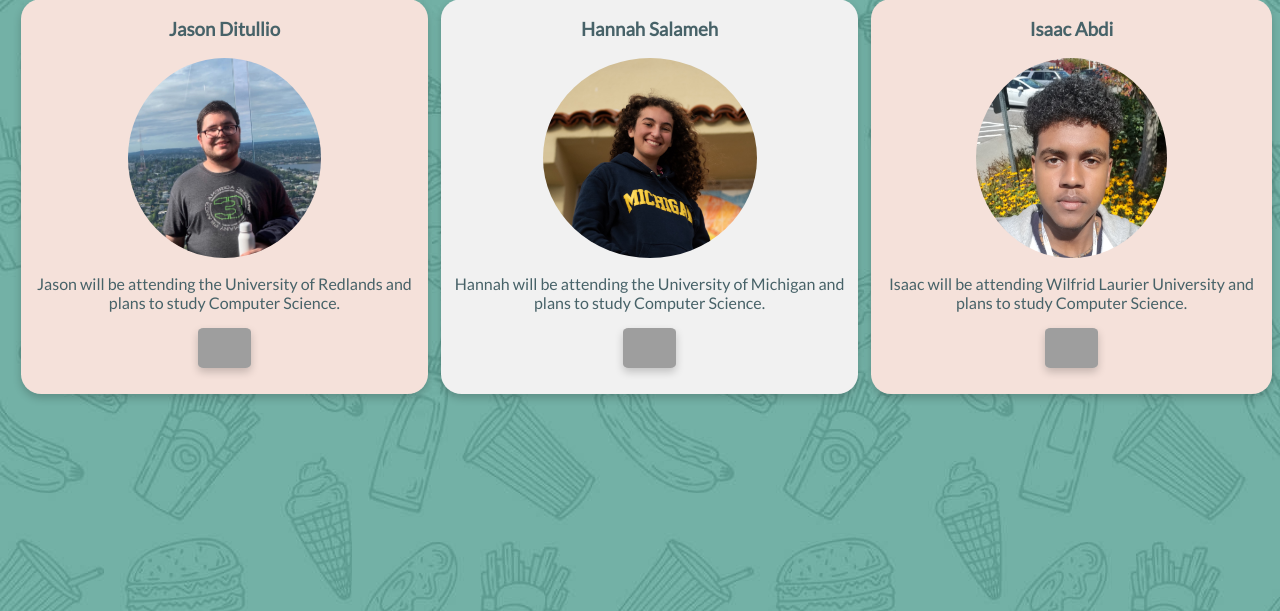
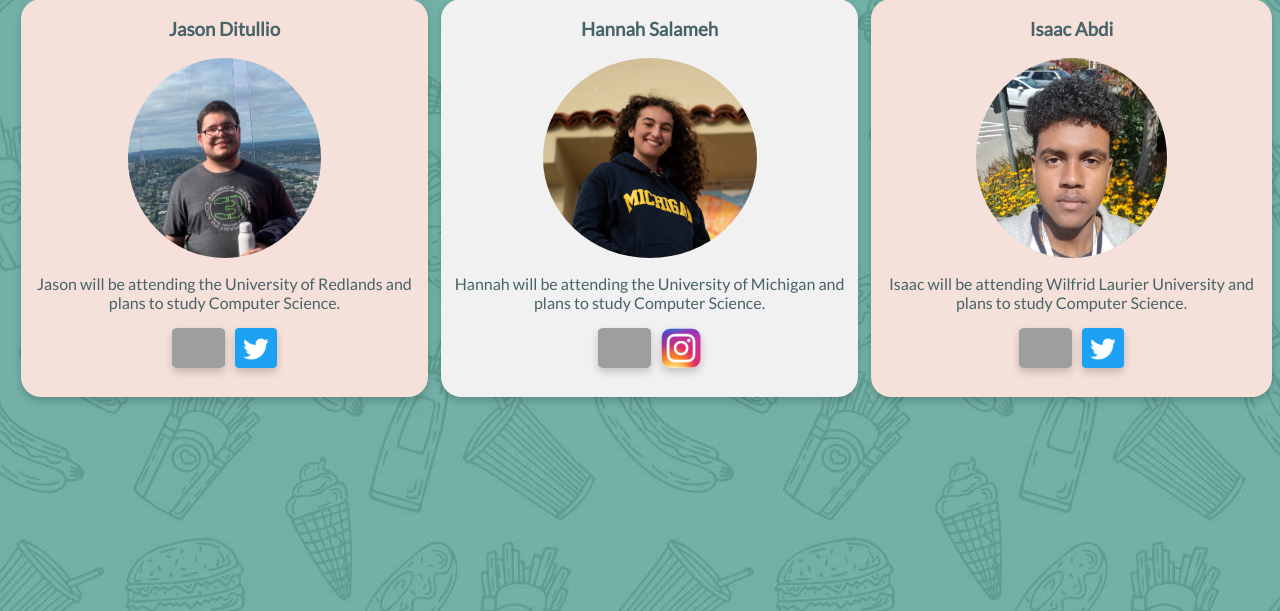
Before and after one commit to ditulliojx2693/Kravings, a Python web app: template templates/AboutUs.html in a window 1280 px wide. Shown: the part 123-734 px from the top of the page. Run offline with Jinja, Linux system fonts and the light colour scheme; the template is opened without the code that fills it: most values are stand-ins (such as "Sample title", 1, 10 or a date in 2020); grey boxes are pictures that could not be loaded.

Commit message:
got y'all buttons!

```diff
--- a/stylesheets/style.css
+++ b/stylesheets/style.css
@@ -122,19 +122,28 @@ nav{
   margin-right: auto;
 }
 .linkedin{
-  display: block;
-  margin-left: auto;
-  margin-right: auto;
+  display: flex;
+  flex-direction: row;
+  justify-content: center;
+}
+.buttonElements{
   height:40px;
   border-radius: 10%;
   box-shadow: 0 4px 8px 0 rgba(0,0,0,0.2);
+}
+#twitter{
+  margin-left: 10px;
+}
+#instagram{
+  margin-left:10px;
+  border-radius: 25%;
 }
 .bios{
   text-align:center;
   padding-left:2%;
   padding-right: 2%;
 }
-.linkedin:hover{
+.buttonElements:hover{
   opacity:0.7;
 }
 
--- a/templates/AboutUs.html
+++ b/templates/AboutUs.html
@@ -31,22 +31,29 @@
     <img src="images/jason.jpg" alt="jason_pic" class="ourPictures">
     <p class="bios"> Jason will be attending the University of Redlands and plans
        to study Computer Science. </p>
+       <div class="linkedin">
     <a href="https://www.linkedin.com/in/jason-ditullio-80583318b">
-    <img src="https://upload.wikimedia.org/wikipedia/commons/c/ca/LinkedIn_logo_initials.png" alt="linkedin" class="linkedin"> </a>
+    <img src="https://upload.wikimedia.org/wikipedia/commons/c/ca/LinkedIn_logo_initials.png" alt="linkedin" class="buttonElements"> </a>
+    <a href="https://twitter.com/hydro_byebro"><img src="images/twitter.png" alt="twitter_logo" class="buttonElements" id="twitter"> </a></div>
   </div>
   <div id="middleAbout">
     <h3 class="ourNames">Hannah Salameh</h3>
     <img src="images/hannah.jpg" alt="hannah_pic" class="ourPictures">
     <p class="bios">Hannah will be attending the University of Michigan and plans
       to study Computer Science. </p>
-    <a href = "https://www.linkedin.com/in/hannah-salameh "> <img src="https://upload.wikimedia.org/wikipedia/commons/c/ca/LinkedIn_logo_initials.png" alt="linkedin"  class="linkedin"></a>
+       <div class="linkedin">
+    <a href = "https://www.linkedin.com/in/hannah-salameh "> <img src="https://upload.wikimedia.org/wikipedia/commons/c/ca/LinkedIn_logo_initials.png" alt="linkedin"  class="buttonElements"></a>
+    <a href="https://www.instagram.com/hannah_salameh/"> <img src="images/instagram.png" alt="instagram"  class="buttonElements" id="instagram"></a>
+  </div>
   </div>
   <div id="rightAbout">
     <h3 class="ourNames">Isaac Abdi</h3>
     <img src="images/isaac.jpg" alt="issac_pic" class="ourPictures">
     <p class="bios"> Isaac will be attending Wilfrid Laurier University and plans
        to study Computer Science. </p>
-    <a href="https://www.linkedin.com/in/isaac-abdi-96b44518a"><img src="https://upload.wikimedia.org/wikipedia/commons/c/ca/LinkedIn_logo_initials.png" alt="linkedin"  class="linkedin"></a>
+        <div class="linkedin">
+    <a href="https://www.linkedin.com/in/isaac-abdi-96b44518a"><img src="https://upload.wikimedia.org/wikipedia/commons/c/ca/LinkedIn_logo_initials.png" alt="linkedin"  class="buttonElements"></a>
+    <a href="https://twitter.com/Eyezick__"><img src="images/twitter.png" alt="twitter_logo" class="buttonElements" id="twitter"></a> </div>
   </div>
 </div>
   </body>
```
Also changed, not shown: images/instagram.png (added), images/twitter.png (added).
